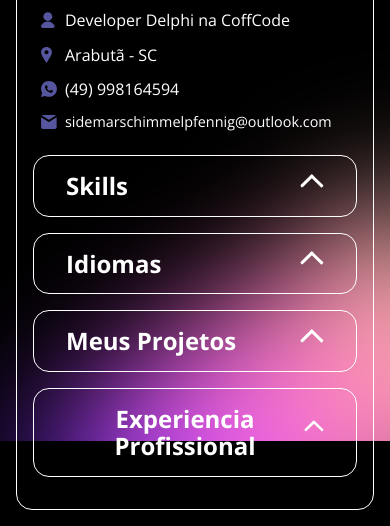
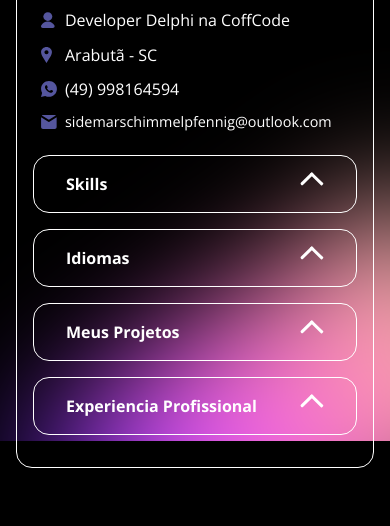
Before and after one commit to sidemarschimmelpfennig/sidemarschimmelpfennig.github.io, a website: page index.html in a window 390 px wide. Shown: the part 403-929 px from the top of the page. After the commit the page ends 887 px from the top, so only its background shows below. Drawn offline with nearby package versions, Linux system fonts and the light colour scheme.

Commit message:
update 2

```diff
--- a/assets/css/acordion.css
+++ b/assets/css/acordion.css
@@ -68,3 +68,9 @@
     height: auto;
     opacity: 1;
 }
+
+@media screen and (max-width : 460px) {
+    .acordion .trigger h2  {
+        font-size: 1rem;
+    }
+}
--- a/index.html
+++ b/index.html
@@ -34,8 +34,9 @@
     </div>
     </header>
     <section class="acordion" >
-
-       <button class="trigger" type="button" ><h2>Skills</h2></button>
+        <button class="trigger" type="button" >
+            <h2>Skills</h2>
+        </button>
        <div class="content">
         <div class="skills">
             <section class="tools">
@@ -71,7 +72,7 @@
                 </ul>
             </section>
             <section class="personal">
-                <h3>Pessoal</h3>
+                <h3>Pessoal :</h3>
                 <ul>
                     <li>Persistencia </li>
                     <li>Trabalho em Equipe</li>
@@ -84,7 +85,9 @@
        </div>
     </section>
     <section class="acordion">
-        <button class="trigger" type="button">Idiomas</button>
+        <button class="trigger" type="button">
+           <h2>Idiomas</h2>
+        </button>
         <div class="content ">
              <ul class="lenguages">
                  <li>Portugues BR (Nátivo)</li>
@@ -95,7 +98,9 @@
         </div>
     </section>
     <section class="acordion">
-        <button class="trigger" type="button">Meus Projetos</button>
+        <button class="trigger" type="button">
+            <h2>Meus Projetos</h2>
+        </button>
         <div class="content">
              <ul class="portfolio">
                  <li>
@@ -118,7 +123,9 @@
         </div>
     </section>
     <section class="acordion">
-        <button class="trigger" type="button">Experiencia Profissional</button>
+        <button class="trigger" type="button">
+            <h2>Experiencia Profissional</h2>
+        </button>
         <div class="content">
              <ul class="experience">
                  <li>
```
Also changed, not shown: assets/css/portfolio.css (line endings or trailing spaces).
